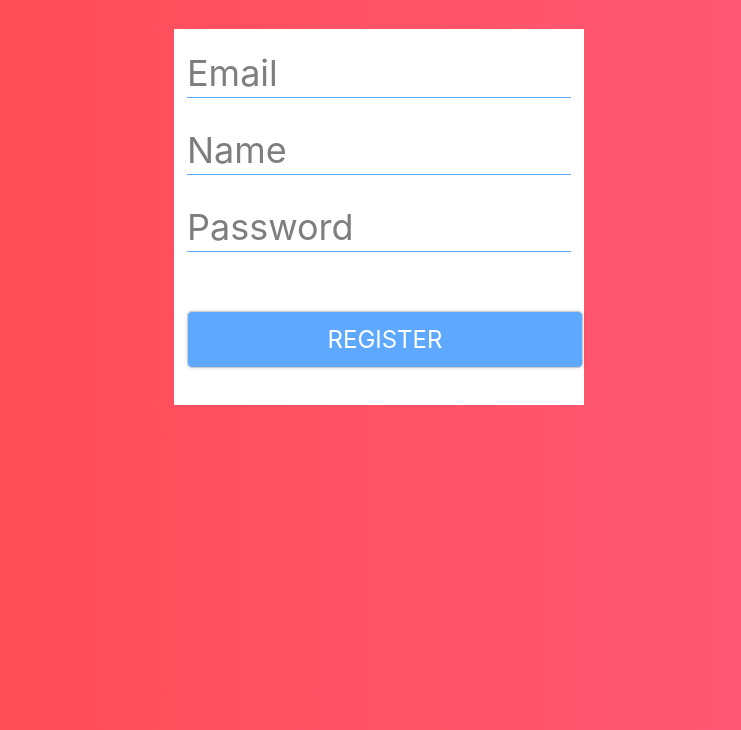
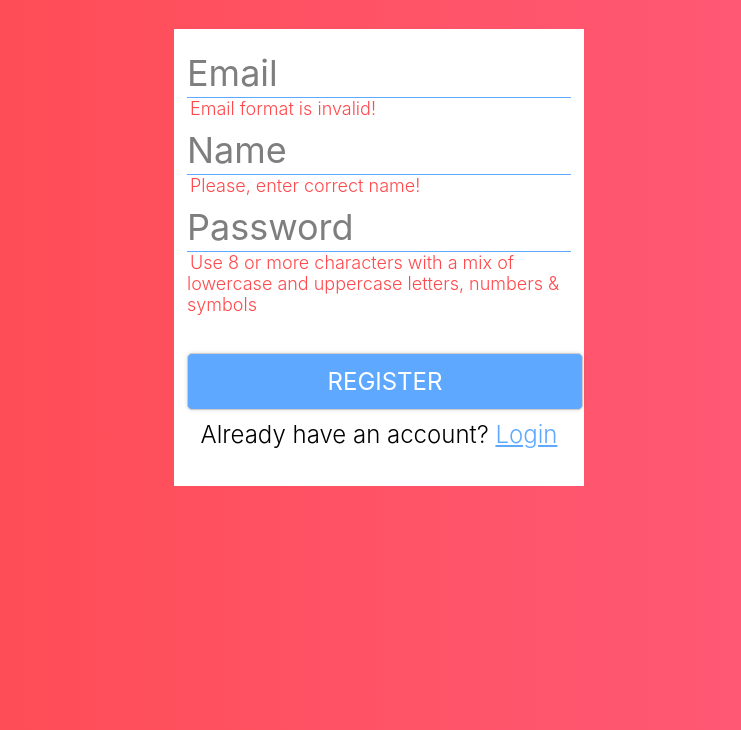
Before and after one commit to mainarthur/todo-frontend, a website: page register/index.html in a window 1280 px wide. Both pictures are taken after a click on the element "REGISTER". Shown: the part 70-800 px from the top of the page, without its empty margins (269-1010 px from the left). Drawn offline with Linux system fonts and the light colour scheme.

Commit message:
form validation

```diff
--- a/js/utils.js
+++ b/js/utils.js
@@ -1,7 +1,28 @@
+const emailRegexp = /^(([^<>()[\]\\.,;:\s@"]+(\.[^<>()[\]\\.,;:\s@"]+)*)|(".+"))@((\[[0-9]{1,3}\.[0-9]{1,3}\.[0-9]{1,3}\.[0-9]{1,3}\])|(([a-zA-Z\-0-9]+\.)+[a-zA-Z]{2,}))$/
+const nameRegexp = /^([a-z]{2,}|[а-яё]{2,})$/
+const lowercaseRegexp = /[a-z]/
+const upperCaseRegexp = /[A-Z]/
+const numbersRegexp = /[0-9]/
+const specialSymbolsRegexp = /[\-\:\;\]\!\?\,\#\\\>\[\+\^\}\&\'\)\=\(\~\*\_\@\$\.\%\<\{\"\/\\]/ //
+
+
+
 function uuidv4() {
     return "xxxxxxxx-xxxx-4xxx-yxxx-xxxxxxxxxxxx".replace(/[xy]/g, function (c) {
-        var r = (Math.random() * 16) | 0,
+        let r = (Math.random() * 16) | 0,
         v = c == "x" ? r : (r & 0x3) | 0x8;
         return v.toString(16);
     });
 }
+
+function isValidEmail(email) {
+    return emailRegexp.test(String(email).toLowerCase())
+}
+
+function isValidName(name) {
+    return nameRegexp.test(name.toLowerCase())
+}
+
+function isValidPassword(password) {
+    return lowercaseRegexp.test(password) && password.length <= 255 && password.length >= 8 && upperCaseRegexp.test(password) && numbersRegexp.test(password) && specialSymbolsRegexp.test(password)
+}
--- a/login/scss/login.scss
+++ b/login/scss/login.scss
@@ -22,5 +22,24 @@
     }
   }
 
+  &__register {
+    &-link {
+      &:hover {
+        color: $base-color-lighter;
+      }
+
+      &:active {
+        color: $base-color;
+      }
+
+      color: $secondary-color;
+    }
+
+    text-align: center;
+
+   font-weight: 300;
+   margin-top: 0.8vw;
+  }
+
   text-align: left;
 }
--- a/register/index.html
+++ b/register/index.html
@@ -6,6 +6,7 @@
     <link rel="stylesheet" href="/register/css/register.css">
     <meta name="viewport" content="width=device-width, initial-scale=1.0">
     <script src="/js/views/TextField.js"></script>
+    <script src="/js/utils.js"></script>
     <script>
         if(localStorage.getItem("token"))
             location.href = "/"
@@ -23,6 +24,7 @@
                     <div is="text-field" class="register-form__password" placeholder="Password" type="password" name="Password" error-text="Password is too weak"></div>
 
                     <div class="btn register-form__btn-register ">REGISTER</div>
+                    <div class="register-form__login">Already have an account? <a href="/login/" class="register-form__login-link">Login</a></div>
                 </form>
             </div>
         </div>
--- a/register/js/main.js
+++ b/register/js/main.js
@@ -0,0 +1,61 @@
+const registerForm = document.querySelector(".register-form__form")
+const emailTextField = document.querySelector(".register-form__email")
+const nameTextField = document.querySelector(".register-form__name")
+const passwordTextField = document.querySelector(".register-form__password")
+const registerButton = document.querySelector(".register-form__btn-register")
+
+function onSubmit(ev) {
+    ev.preventDefault()
+    if(ev.submitter == registerButton) {
+        return
+    }
+
+    let { value: email } = emailTextField, { value: name } = nameTextField, { value: password } = passwordTextField
+
+    email = email.trim()
+    name = name.trim()
+    password = password.trim()
+
+    if(emailTextField.invalid) {
+        emailTextField.invalid = false
+    }
+    if(nameTextField.invalid) {
+        nameTextField.invalid = false
+    }
+    if(passwordTextField.invalid) {
+        passwordTextField.invalid = false
+    }
+
+    if(email === "") {
+        emailTextField.errorText = "Email is required!"
+        emailTextField.invalid = true
+    }
+
+    if(!isValidEmail(email)) {
+        emailTextField.errorText = "Email format is invalid!"
+        emailTextField.invalid = true
+    }
+
+    if(name === "") {
+        nameTextField.errorText = "Name is required!"
+        nameTextField.invalid = true
+    }
+
+    if(!isValidName(name)) {
+        nameTextField.errorText = "Please, enter correct name!"
+        nameTextField.invalid = true
+    }
+
+    if(password === "") {
+        passwordTextField.errorText = "Password is required!"
+        passwordTextField.invalid = true
+    }
+
+    if(!isValidPassword(password)) {
+        passwordTextField.errorText = "Use 8 or more characters with a mix of lowercase and uppercase letters, numbers & symbols"
+        passwordTextField.invalid = true
+    }
+}
+
+registerButton.addEventListener("click", onSubmit)
+registerForm.addEventListener("submit", onSubmit)
--- a/register/scss/register.scss
+++ b/register/scss/register.scss
@@ -22,5 +22,24 @@
     }
   }
 
+  &__login {
+    &-link {
+      &:hover {
+        color: $base-color-lighter;
+      }
+
+      &:active {
+        color: $base-color;
+      }
+
+      color: $secondary-color;
+    }
+
+    text-align: center;
+
+   font-weight: 300;
+   margin-top: 0.8vw;
+  }
+
   text-align: left;
 }
--- a/scss/TextField.scss
+++ b/scss/TextField.scss
@@ -41,6 +41,7 @@
       color: $base-color;
       font-weight: 300;
       font-size: large;
+      margin-top: 1px;
     }
   }
 
```
Also changed, not shown: login/index.html (+1 -0 lines), css/TextField.css, login/css/login.css, register/css/register.css, 3 other files.
